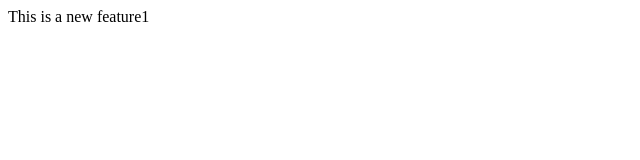
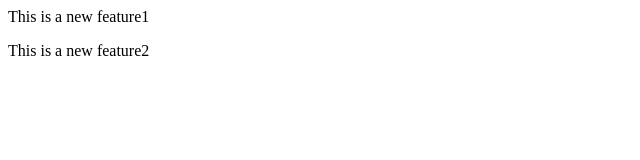
Before and after one commit to kundansk/localrepo, a plain HTML site: page index.html in a window 1280 px wide. Shown: the whole page, without its empty margins (0-640 px from the left). Drawn offline with Linux system fonts and the light colour scheme.

Commit message:
new feature1

```diff
--- a/index.html
+++ b/index.html
@@ -1 +1,2 @@
 <p>This is a new feature1</p>
+<p>This is a new feature2</p>
```
